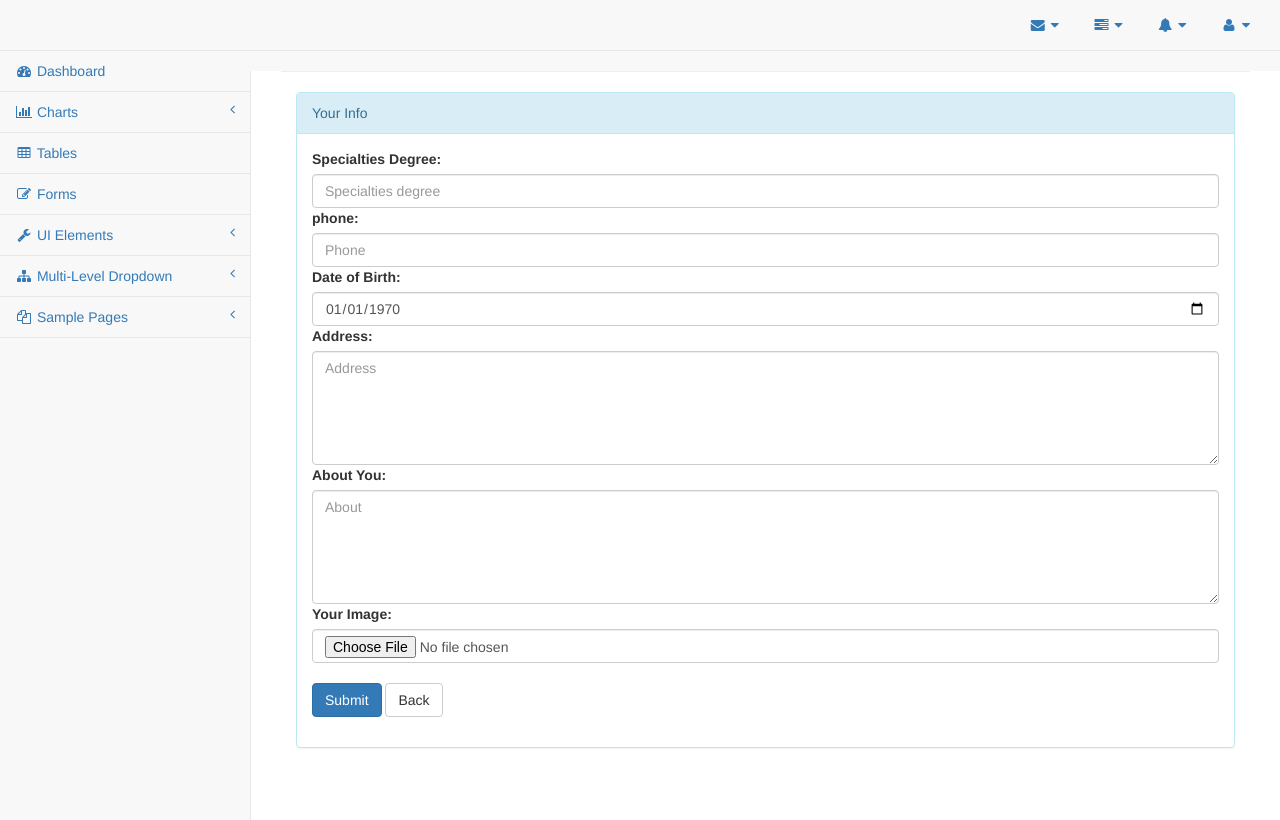
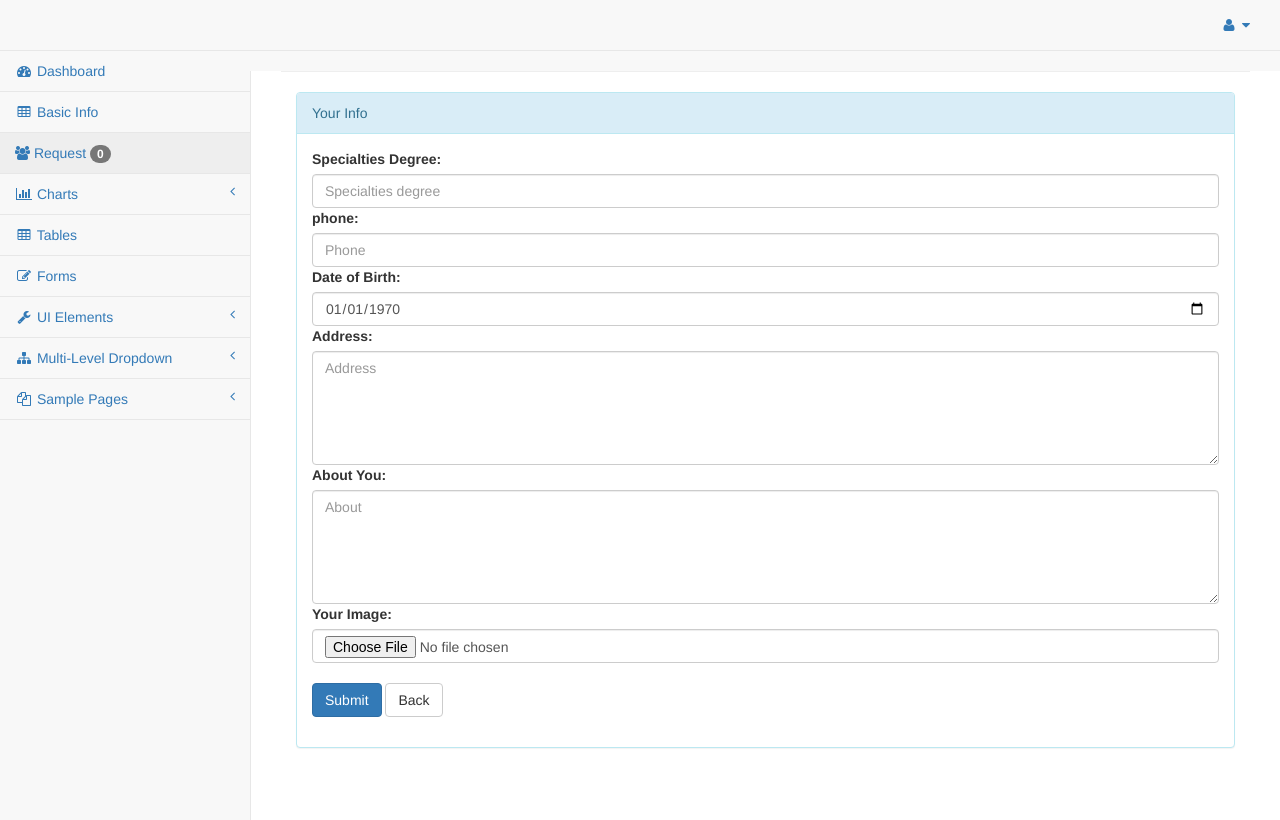
Before and after one commit to mirhbrahman/laravel-doctor-appointment-system, a Laravel app: template resources/views/doctor/basicinfo/edit.blade.php in a window 1280 px wide. Run offline with Laravel 8, Linux system fonts and the light colour scheme; the template is opened without the code that fills it, so the values that code supplies are empty; some libraries are stand-ins or nearby versions.

Commit message:
adding doctor request function

```diff
--- a/app/Http/Controllers/BaseController.php
+++ b/app/Http/Controllers/BaseController.php
@@ -14,6 +14,8 @@ class BaseController extends Controller
       $this->user = Auth::user();
       return $next($request);
     });
+
+
   }
 
   public function getRole(){
--- a/app/Http/Controllers/HomeController.php
+++ b/app/Http/Controllers/HomeController.php
@@ -4,6 +4,8 @@ namespace App\Http\Controllers;
 
 use Illuminate\Http\Request;
 use Illuminate\Support\Facades\Auth;
+
+
 class HomeController extends Controller
 {
     /**
--- a/app/Providers/AppServiceProvider.php
+++ b/app/Providers/AppServiceProvider.php
@@ -4,7 +4,8 @@ namespace App\Providers;
 
 use  Illuminate\Support\Facades\Schema;
 use Illuminate\Support\ServiceProvider;
-
+use Illuminate\Support\Facades\View;
+use Illuminate\Support\Facades\Auth;
 class AppServiceProvider extends ServiceProvider
 {
     /**
@@ -15,6 +16,7 @@ class AppServiceProvider extends ServiceProvider
     public function boot()
     {
         Schema::defaultStringLength(191);
+
     }
 
     /**
--- /dev/null
+++ b/app/Providers/ViewServiceProvider.php
@@ -0,0 +1,28 @@
+<?php
+
+namespace App\Providers;
+
+use Illuminate\Support\ServiceProvider;
+
+class ViewServiceProvider extends ServiceProvider
+{
+    /**
+     * Bootstrap the application services.
+     *
+     * @return void
+     */
+    public function boot()
+    {
+        view()->composer('layouts.doctor','App\ViewComposers\DocViewComposer');
+    }
+
+    /**
+     * Register the application services.
+     *
+     * @return void
+     */
+    public function register()
+    {
+        //
+    }
+}
--- /dev/null
+++ b/app/ViewComposers/DocViewComposer.php
@@ -0,0 +1,18 @@
+<?php
+namespace App\ViewComposers;
+use Illuminate\Contracts\View\View;
+use Illuminate\Support\Facades\Auth;
+use App\Model\Relation;
+class DocViewComposer
+{
+
+	public function compose(View $view)
+	{
+		//..........counting request
+		$request = Relation::where('doc_id',Auth::user()->user_id)
+		->where('status',0)->get()->count();
+		$view->with('docRequest', $request);
+	}
+}
+
+ ?>
--- a/config/app.php
+++ b/config/app.php
@@ -177,6 +177,7 @@ return [
         App\Providers\EventServiceProvider::class,
         App\Providers\RouteServiceProvider::class,
         App\Providers\DocBasicInfoServiceProvider::class,
+        App\Providers\ViewServiceProvider::class,
 
         Collective\Html\HtmlServiceProvider::class,
     ],
--- a/resources/views/layouts/doctor.blade.php
+++ b/resources/views/layouts/doctor.blade.php
@@ -54,196 +54,7 @@
 			<!-- /.navbar-header -->
 
 			<ul class="nav navbar-top-links navbar-right">
-				<li class="dropdown">
-					<a class="dropdown-toggle" data-toggle="dropdown" href="#">
-						<i class="fa fa-envelope fa-fw"></i> <i class="fa fa-caret-down"></i>
-					</a>
-					<ul class="dropdown-menu dropdown-messages">
-						<li>
-							<a href="#">
-								<div>
-									<strong>John Smith</strong>
-									<span class="pull-right text-muted">
-										<em>Yesterday</em>
-									</span>
-								</div>
-								<div>Lorem ipsum dolor sit amet, consectetur adipiscing elit. Pellentesque eleifend...</div>
-							</a>
-						</li>
-						<li class="divider"></li>
-						<li>
-							<a href="#">
-								<div>
-									<strong>John Smith</strong>
-									<span class="pull-right text-muted">
-										<em>Yesterday</em>
-									</span>
-								</div>
-								<div>Lorem ipsum dolor sit amet, consectetur adipiscing elit. Pellentesque eleifend...</div>
-							</a>
-						</li>
-						<li class="divider"></li>
-						<li>
-							<a href="#">
-								<div>
-									<strong>John Smith</strong>
-									<span class="pull-right text-muted">
-										<em>Yesterday</em>
-									</span>
-								</div>
-								<div>Lorem ipsum dolor sit amet, consectetur adipiscing elit. Pellentesque eleifend...</div>
-							</a>
-						</li>
-						<li class="divider"></li>
-						<li>
-							<a class="text-center" href="#">
-								<strong>Read All Messages</strong>
-								<i class="fa fa-angle-right"></i>
-							</a>
-						</li>
-					</ul>
-					<!-- /.dropdown-messages -->
-				</li>
-				<!-- /.dropdown -->
-				<li class="dropdown">
-					<a class="dropdown-toggle" data-toggle="dropdown" href="#">
-						<i class="fa fa-tasks fa-fw"></i> <i class="fa fa-caret-down"></i>
-					</a>
-					<ul class="dropdown-menu dropdown-tasks">
-						<li>
-							<a href="#">
-								<div>
-									<p>
-										<strong>Task 1</strong>
-										<span class="pull-right text-muted">40% Complete</span>
-									</p>
-									<div class="progress progress-striped active">
-										<div class="progress-bar progress-bar-success" role="progressbar" aria-valuenow="40" aria-valuemin="0" aria-valuemax="100" style="width: 40%">
-											<span class="sr-only">40% Complete (success)</span>
-										</div>
-									</div>
-								</div>
-							</a>
-						</li>
-						<li class="divider"></li>
-						<li>
-							<a href="#">
-								<div>
-									<p>
-										<strong>Task 2</strong>
-										<span class="pull-right text-muted">20% Complete</span>
-									</p>
-									<div class="progress progress-striped active">
-										<div class="progress-bar progress-bar-info" role="progressbar" aria-valuenow="20" aria-valuemin="0" aria-valuemax="100" style="width: 20%">
-											<span class="sr-only">20% Complete</span>
-										</div>
-									</div>
-								</div>
-							</a>
-						</li>
-						<li class="divider"></li>
-						<li>
-							<a href="#">
-								<div>
-									<p>
-										<strong>Task 3</strong>
-										<span class="pull-right text-muted">60% Complete</span>
-									</p>
-									<div class="progress progress-striped active">
-										<div class="progress-bar progress-bar-warning" role="progressbar" aria-valuenow="60" aria-valuemin="0" aria-valuemax="100" style="width: 60%">
-											<span class="sr-only">60% Complete (warning)</span>
-										</div>
-									</div>
-								</div>
-							</a>
-						</li>
-						<li class="divider"></li>
-						<li>
-							<a href="#">
-								<div>
-									<p>
-										<strong>Task 4</strong>
-										<span class="pull-right text-muted">80% Complete</span>
-									</p>
-									<div class="progress progress-striped active">
-										<div class="progress-bar progress-bar-danger" role="progressbar" aria-valuenow="80" aria-valuemin="0" aria-valuemax="100" style="width: 80%">
-											<span class="sr-only">80% Complete (danger)</span>
-										</div>
-									</div>
-								</div>
-							</a>
-						</li>
-						<li class="divider"></li>
-						<li>
-							<a class="text-center" href="#">
-								<strong>See All Tasks</strong>
-								<i class="fa fa-angle-right"></i>
-							</a>
-						</li>
-					</ul>
-					<!-- /.dropdown-tasks -->
-				</li>
-				<!-- /.dropdown -->
-				<li class="dropdown">
-					<a class="dropdown-toggle" data-toggle="dropdown" href="#">
-						<i class="fa fa-bell fa-fw"></i> <i class="fa fa-caret-down"></i>
-					</a>
-					<ul class="dropdown-menu dropdown-alerts">
-						<li>
-							<a href="#">
-								<div>
-									<i class="fa fa-comment fa-fw"></i> New Comment
-									<span class="pull-right text-muted small">4 minutes ago</span>
-								</div>
-							</a>
-						</li>
-						<li class="divider"></li>
-						<li>
-							<a href="#">
-								<div>
-									<i class="fa fa-twitter fa-fw"></i> 3 New Followers
-									<span class="pull-right text-muted small">12 minutes ago</span>
-								</div>
-							</a>
-						</li>
-						<li class="divider"></li>
-						<li>
-							<a href="#">
-								<div>
-									<i class="fa fa-envelope fa-fw"></i> Message Sent
-									<span class="pull-right text-muted small">4 minutes ago</span>
-								</div>
-							</a>
-						</li>
-						<li class="divider"></li>
-						<li>
-							<a href="#">
-								<div>
-									<i class="fa fa-tasks fa-fw"></i> New Task
-									<span class="pull-right text-muted small">4 minutes ago</span>
-								</div>
-							</a>
-						</li>
-						<li class="divider"></li>
-						<li>
-							<a href="#">
-								<div>
-									<i class="fa fa-upload fa-fw"></i> Server Rebooted
-									<span class="pull-right text-muted small">4 minutes ago</span>
-								</div>
-							</a>
-						</li>
-						<li class="divider"></li>
-						<li>
-							<a class="text-center" href="#">
-								<strong>See All Alerts</strong>
-								<i class="fa fa-angle-right"></i>
-							</a>
-						</li>
-					</ul>
-					<!-- /.dropdown-alerts -->
-				</li>
-				<!-- /.dropdown -->
+
 				<li class="dropdown">
 					<a class="dropdown-toggle" data-toggle="dropdown" href="#">
 						<i class="fa fa-user fa-fw"></i> <i class="fa fa-caret-down"></i>
@@ -277,6 +88,13 @@
 				<ul class="nav" id="side-menu">
 					<li>
 						<a href="{{route('home')}}"><i class="fa fa-dashboard fa-fw"></i> Dashboard</a>
+					</li>
+
+					<li>
+						<a href="{{route('docBasicInfo.index')}}"><i class="fa fa-table fa-fw"></i> Basic Info</a>
+					</li>
+					<li>
+						<a href=""><i class="fa fa-users" aria-hidden="true"></i> Request <span class="badge">{{$docRequest}}</span></a>
 					</li>
 
 
```
